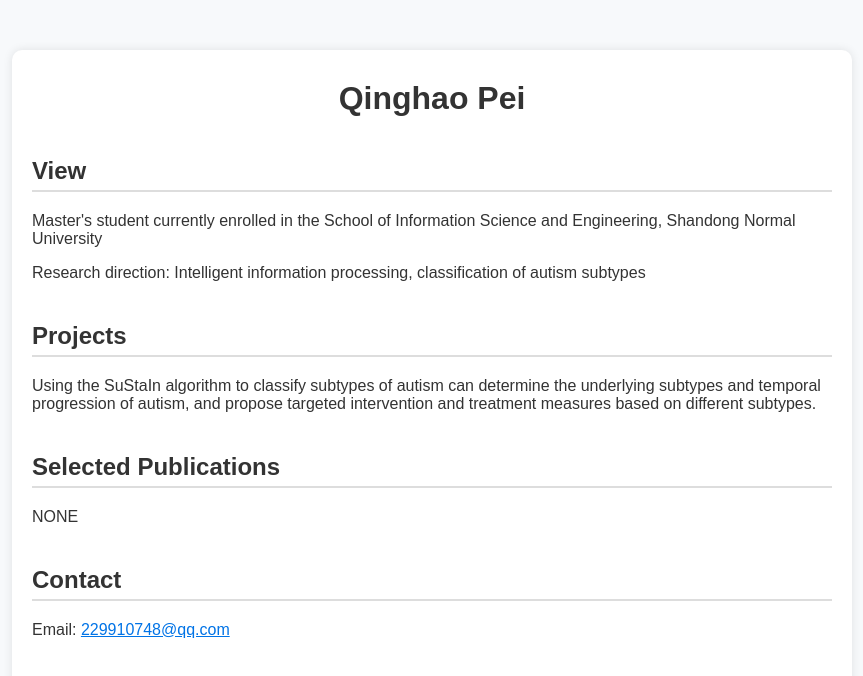
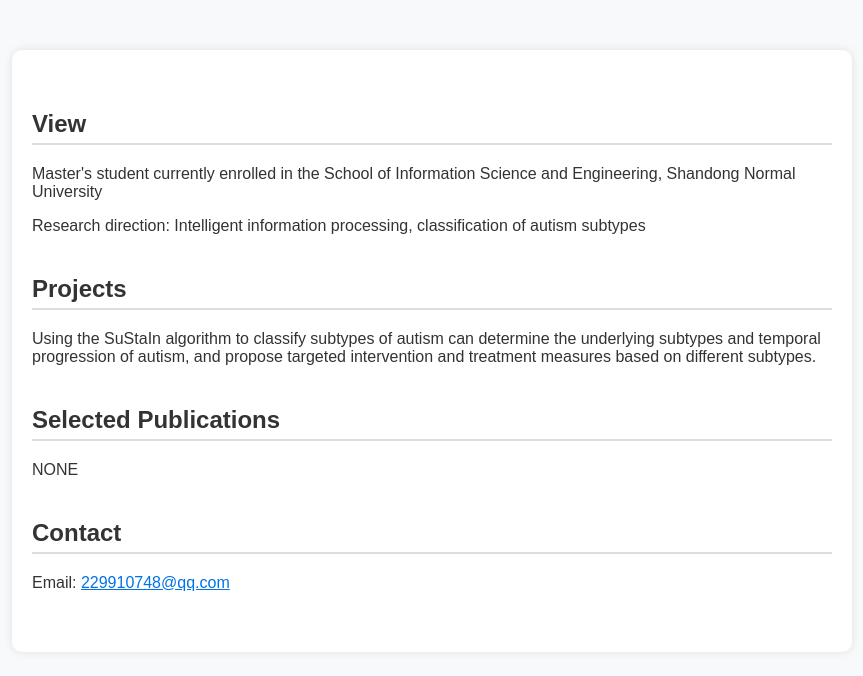
Before and after one commit to pqhhh/Introduction, a plain HTML site: page index.html in a window 1280 px wide. Shown: the whole page, without its empty margins (208-1071 px from the left). Drawn offline with Linux system fonts and the light colour scheme.

Commit message:
index.html

```diff
--- a/index.html
+++ b/index.html
@@ -46,10 +46,7 @@
 </head>
 <body>
   <div class="container">
-    <div class="header">
-      <h1>Qinghao Pei</h1>
-      <!-- 替换 src 中的链接为你的个人照片路径 -->
-    </div>
+
 
     <section id="view">
       <h2>View</h2>
```
